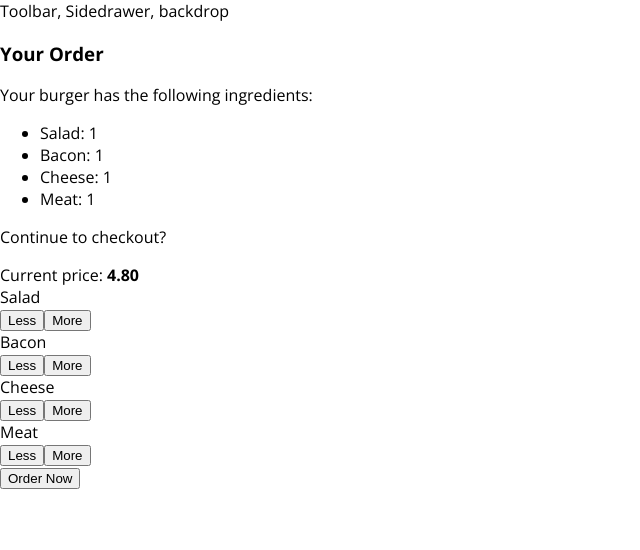
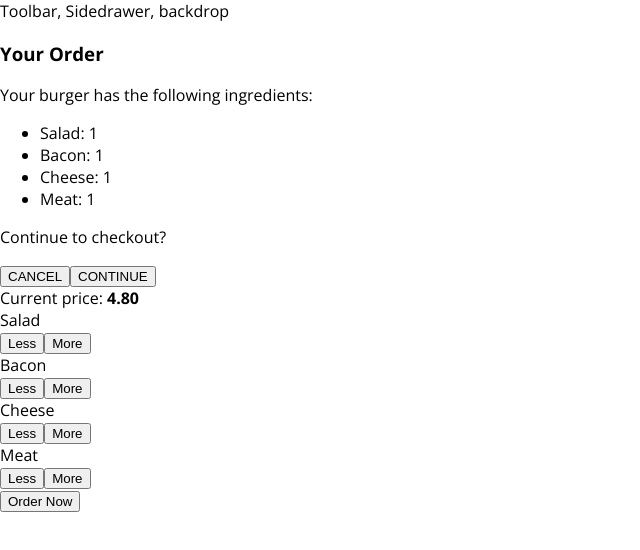
Before and after one commit to shopfreelancer/react-burger-builder, a React app: page / in a window 1280 px wide. Both pictures are taken after a click on the button "Order Now". Shown: the top 550 px of the page, without its empty margins (0-640 px from the left). Built offline with nearby package versions, Linux system fonts and the light colour scheme.

Commit message:
continue and cancel buttons for OrderSummary implemented

```diff
--- a/src/components/Burger/OrderSummary/OrderSummary.js
+++ b/src/components/Burger/OrderSummary/OrderSummary.js
@@ -1,5 +1,6 @@
 import React from 'react';
 import Aux from '../../../hoc/Aux';
+import Button from '../../UI/Button/Button';
 
 const orderSummary = (props) => {
     const ingredientSummary = Object.keys(props.ingredients)
@@ -20,6 +21,8 @@
                 {ingredientSummary}
             </ul>
             <p>Continue to checkout?</p>
+            <Button btnType="Danger" clicked={props.purchaseCancelled}>CANCEL</Button>
+            <Button btnType="Success" clicked={props.purchaseContinue}>CONTINUE</Button>
         </Aux>
     )
 };
--- /dev/null
+++ b/src/components/UI/Button/Button.css
@@ -0,0 +1,24 @@
+.Button {
+    background-color: transparent;
+    border: none;
+    color: white;
+    outline: none;
+    cursor: pointer;
+    font: inherit;
+    padding: 10px;
+    margin: 10px;
+    font-weight: bold;
+}
+
+.Button:first-of-type {
+    margin-left: 0;
+    padding-left: 0;
+}
+
+.Success {
+    color: #5C9210;
+}
+
+.Danger {
+    color: #944317;
+}
--- /dev/null
+++ b/src/components/UI/Button/Button.js
@@ -0,0 +1,11 @@
+import React from 'react';
+import classes from './Button.css';
+
+const button = (props) => (
+  <button
+      className={[classes.Button, classes[props.btnType]].join(' ')}
+      onClick={props.clicked}
+  >{props.children}</button>
+);
+
+export default button;
--- a/src/containers/BurgerBuilder/BurgerBuilder.js
+++ b/src/containers/BurgerBuilder/BurgerBuilder.js
@@ -33,11 +33,15 @@
 
     // needs to be arrow function as it is passed as a prop
     updatePurchasing = () => {
-        this.setState({purchasing: true});
+        this.setState({ purchasing: true });
     }
 
-    purchasedCancelHandler = () => {
-        this.setState({purchasing: false});
+    purchaseCancelHandler = () => {
+        this.setState({ purchasing: false });
+    }
+
+    purchaseContinueHandler = () => {
+
     }
 
     updatePurchaseState(ingredients) {
@@ -102,12 +106,16 @@
 
         return (
             <Aux>
-                <Modal show={this.state.purchasing} modalClose={this.purchasedCancelHandler}>
-                    <OrderSummary ingredients={ this.state.ingredients }/>
+                <Modal show={ this.state.purchasing } modalClose={ this.purchasedCancelHandler }>
+                    <OrderSummary
+                        ingredients={ this.state.ingredients }
+                        purchaseCancelled={ this.purchaseCancelHandler }
+                        purchaseContinue={ this.purchaseContinueHandler }
+                    />
                 </Modal>
                 <Burger ingredients={ this.state.ingredients }/>
                 <BuildControls
-                    ordered={this.updatePurchasing}
+                    ordered={ this.updatePurchasing }
                     totalPrice={ this.state.totalPrice }
                     disabled={ disabledInfo }
                     addIngredientHandler={ this.addIngredient }
```
